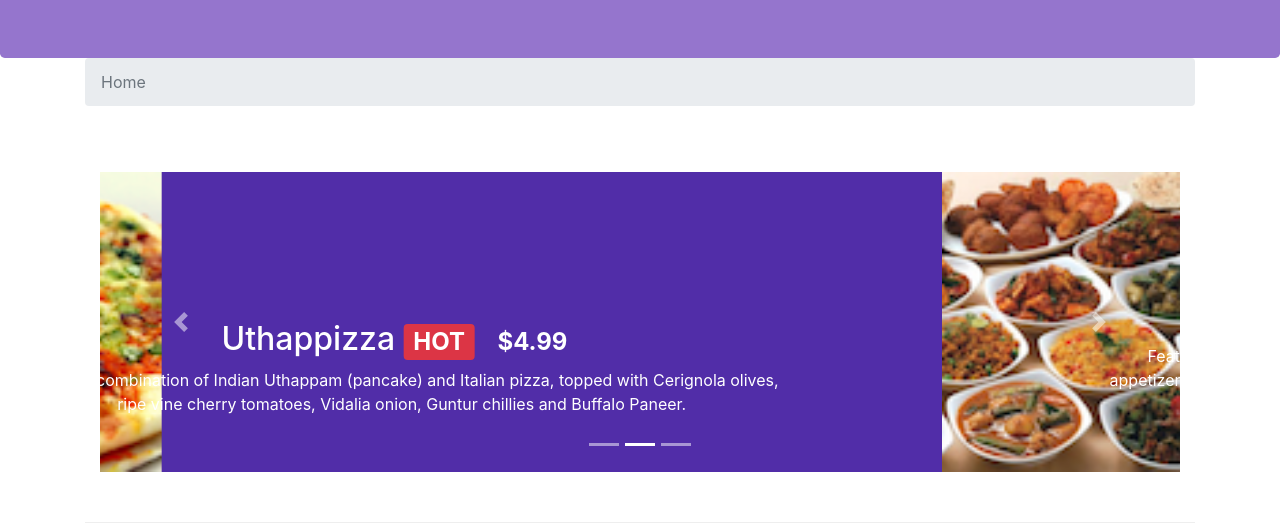
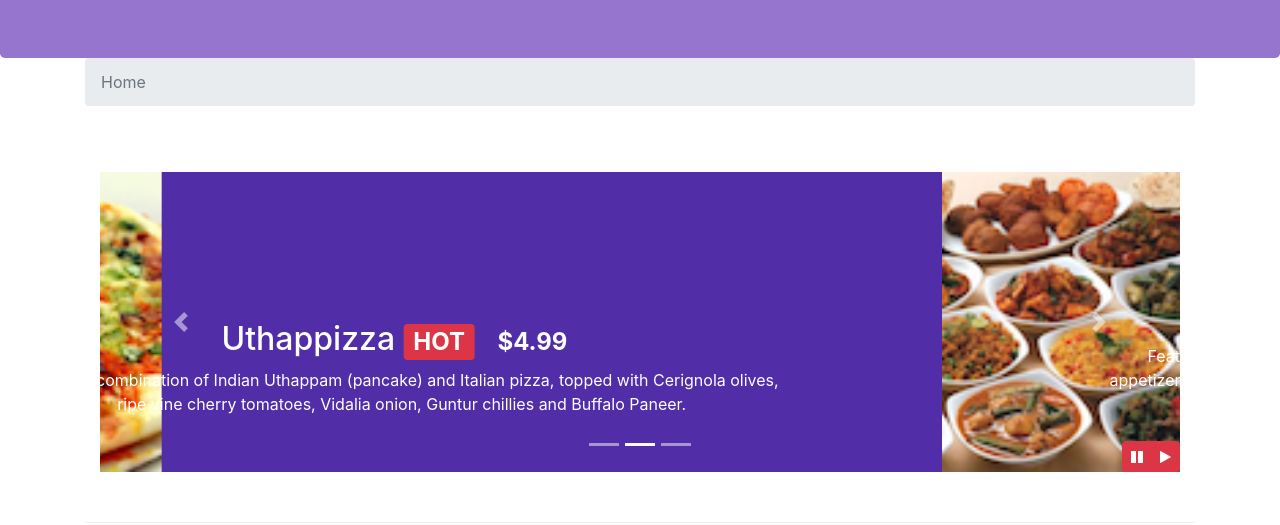
Before and after one commit to lulemoses67/conFusion-Bootstrap, a website: page index.html in a window 1280 px wide. Shown: the part 276-801 px from the top of the page. Drawn offline with nearby package versions, Linux system fonts and the light colour scheme.

Commit message:
jquery and bootstrap

```diff
--- a/css/styles.css
+++ b/css/styles.css
@@ -49,3 +49,8 @@ body{
     left: 0;
     min-height: 300px;
 }
+#carouselButton{
+    right: 0px;
+    position: absolute;
+    bottom: 0px;
+}
--- a/index.html
+++ b/index.html
@@ -233,6 +233,14 @@
                     <a class="carousel-control-next" href="#mycarousel" role="button" data-slide="next">
                         <span class="carousel-control-next-icon"></span>
                     </a>
+                   <div class="btn-group" id="carouselButton">
+                       <button class="btn btn-danger btn-sm" id="carousel-pause">
+                           <span class="fa fa-pause"></span>
+                       </button>
+                       <button class="btn btn-danger btn-sm" id="carousel-play">
+                           <span class="fa fa-play"></span>
+                       </button>
+                   </div>
                </div>
             </div>
        </div>
@@ -325,6 +333,17 @@
     <script src="node_modules/jquery/dist/jquery.slim.min.js"></script>
     <script src="node_modules/popper.js/dist/umd/popper.min.js"></script>
     <script src="node_modules/bootstrap/dist/js/bootstrap.min.js"></script>
+    <script>
+        $(document).ready(function(){
+            $('#mycarousel').carousel({interval: 1000});
+            $('#carousel-pause').click(function(){
+                $('#mycarousel').carousel('pause');
+            });
+            $('#carousel-play').click(function(){
+                $('#mycarousel').carousel('cycle');
+            });
+        });
+    </script>
 </body>
 
 </html>
```
